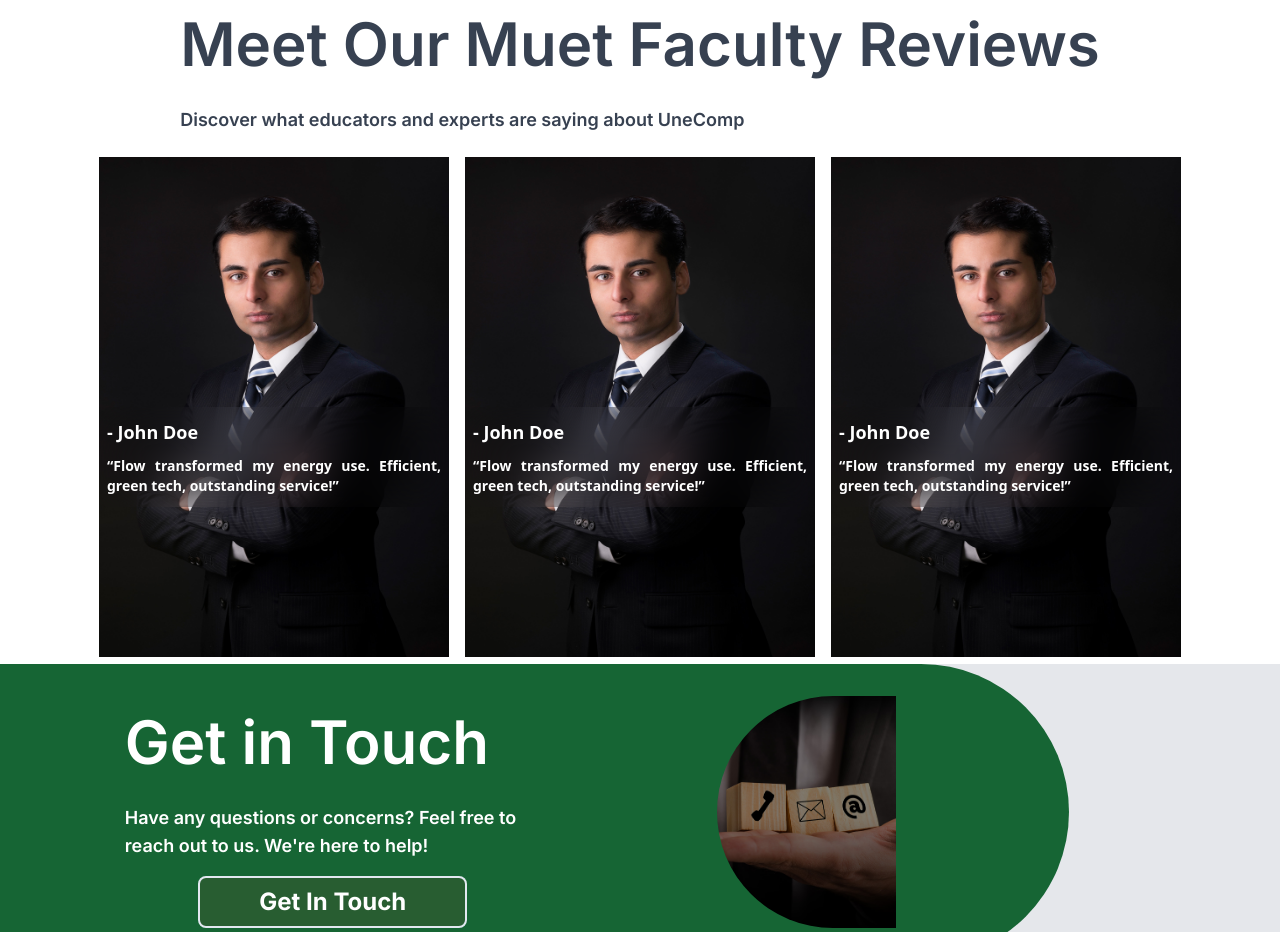
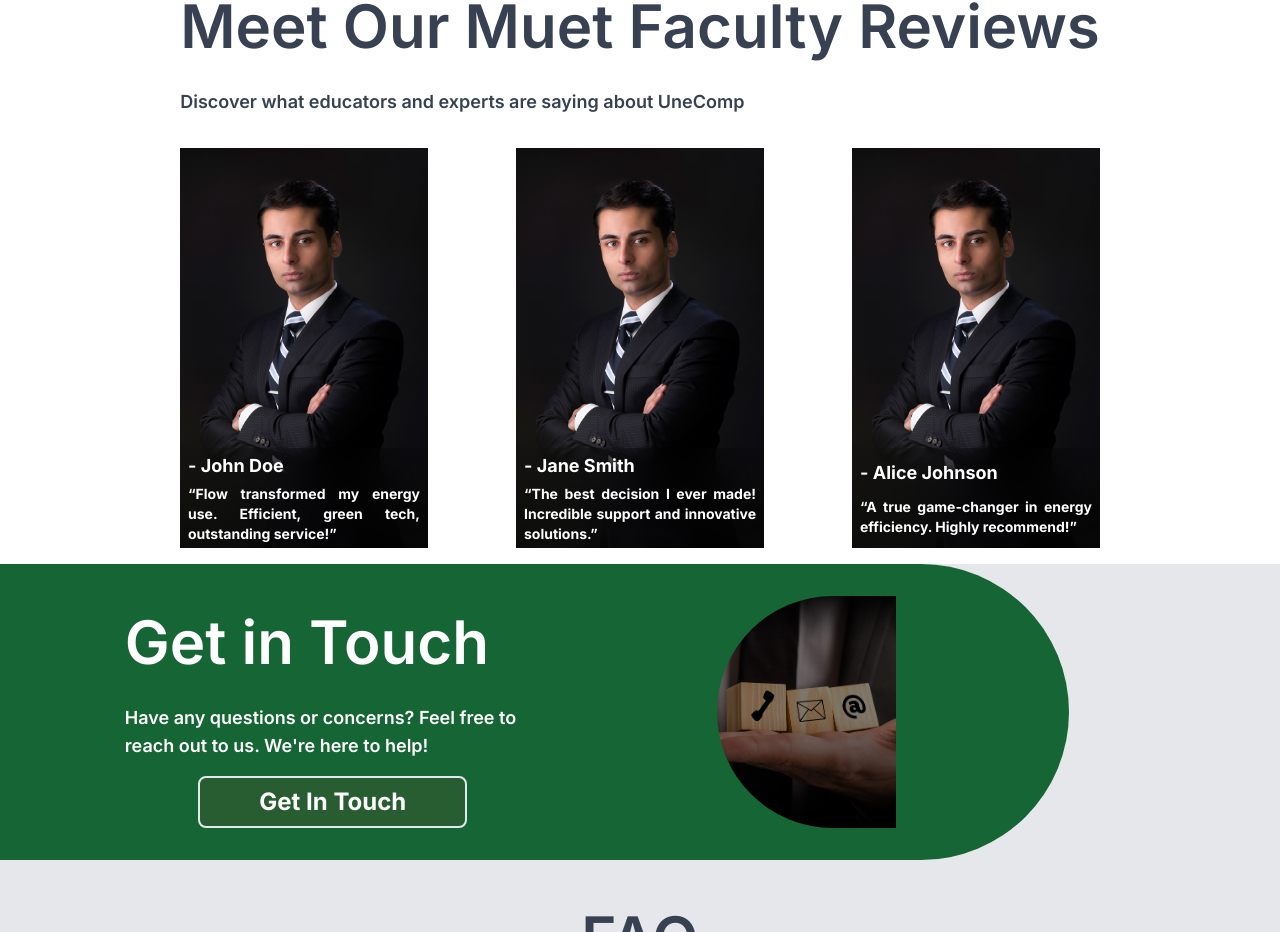
Before and after one commit to abdulmoiz01001/unecomp, a Next.js app: page / in a window 1280 px wide. Shown: the part 2170-3102 px from the top of the page. Built offline with nearby package versions, Linux system fonts and the light colour scheme; no server answers.

Commit message:
development changes

```diff
--- a/src/app/globals.css
+++ b/src/app/globals.css
@@ -20,6 +20,16 @@
 /* scrollbar.css */
 
 /* Width of the entire scrollbar */
+
+.scrollbar-hide::-webkit-scrollbar {
+  display: none;
+}
+.scrollbar-hide {
+  -ms-overflow-style: none;
+  scrollbar-width: none;
+}
+
+
 ::-webkit-scrollbar {
   width: 12px;
   height: 12px;
--- a/src/components/FacultyReviewCarousel.tsx
+++ b/src/components/FacultyReviewCarousel.tsx
@@ -10,35 +10,35 @@ const FacultyReviewCarousel = () => {
       image: logo,
     },
     {
-      name: 'John Doe',
-      review: '“Flow transformed my energy use. Efficient, green tech, outstanding service!”',
+      name: 'Jane Smith',
+      review: '“The best decision I ever made! Incredible support and innovative solutions.”',
       image: logo,
     },
     {
-      name: 'John Doe',
-      review: '“Flow transformed my energy use. Efficient, green tech, outstanding service!”',
+      name: 'Alice Johnson',
+      review: '“A true game-changer in energy efficiency. Highly recommend!”',
       image: logo,
     },
     // Add more reviews here
   ];
 
   return (
-    <div className="grid h-[70%] place-content-center font-sans text-lg bg-primary-800 text-center">
-      <div data-speed="fast" data-animated="true">
-        <ul className="scroller__inner m-0 p-0 list-none flex-wrap gap-4">
+    <div className=" w-[80vw] flex justify-center items-center bg-primary-800 text-center overflow-hidden p-4">
+      <div className="w-full max-w-[1200px]">
+        <div className="flex gap-4  overflow-x-auto snap-x snap-mandatory scrollbar-hide">
           {reviews.map((review, index) => (
             <div
               key={index}
-              className=" hover-effect cursor-pointer relative xxs:w-[200px] xxs:h-[300px] w-[350px] lg:w-[250px] lg:h-[250px] h-[500px]"
+              className="flex-shrink-0 mx-auto snap-center hover-effect cursor-pointer relative w-[80%] sm:w-[60%] md:w-[40%] lg:w-[30%] xl:w-[25%] h-[400px] md:h-[400px]"
             >
-              <Image src={review.image} alt={`image-${index}`} className="w-full h-full" width={500} height={500} />
-              <div className="w-full px-2 h-[100px] lg:h-[0px] text-white flex flex-col justify-evenly items-start pl-2 absolute top-[50%] backdrop-blur-xl">
+              <Image src={review.image} alt={`image-${index}`} className="w-full h-full object-cover" />
+              <div className="w-full px-2 h-[100px] lg:h-[150px] text-white flex flex-col justify-evenly items-start pl-2 absolute bottom-0 backdrop-blur-xl">
                 <p className="text-lg font-bold">- {review.name}</p>
                 <p className="text-sm text-justify font-bold">{review.review}</p>
               </div>
             </div>
           ))}
-        </ul>
+        </div>
       </div>
     </div>
   );
```
